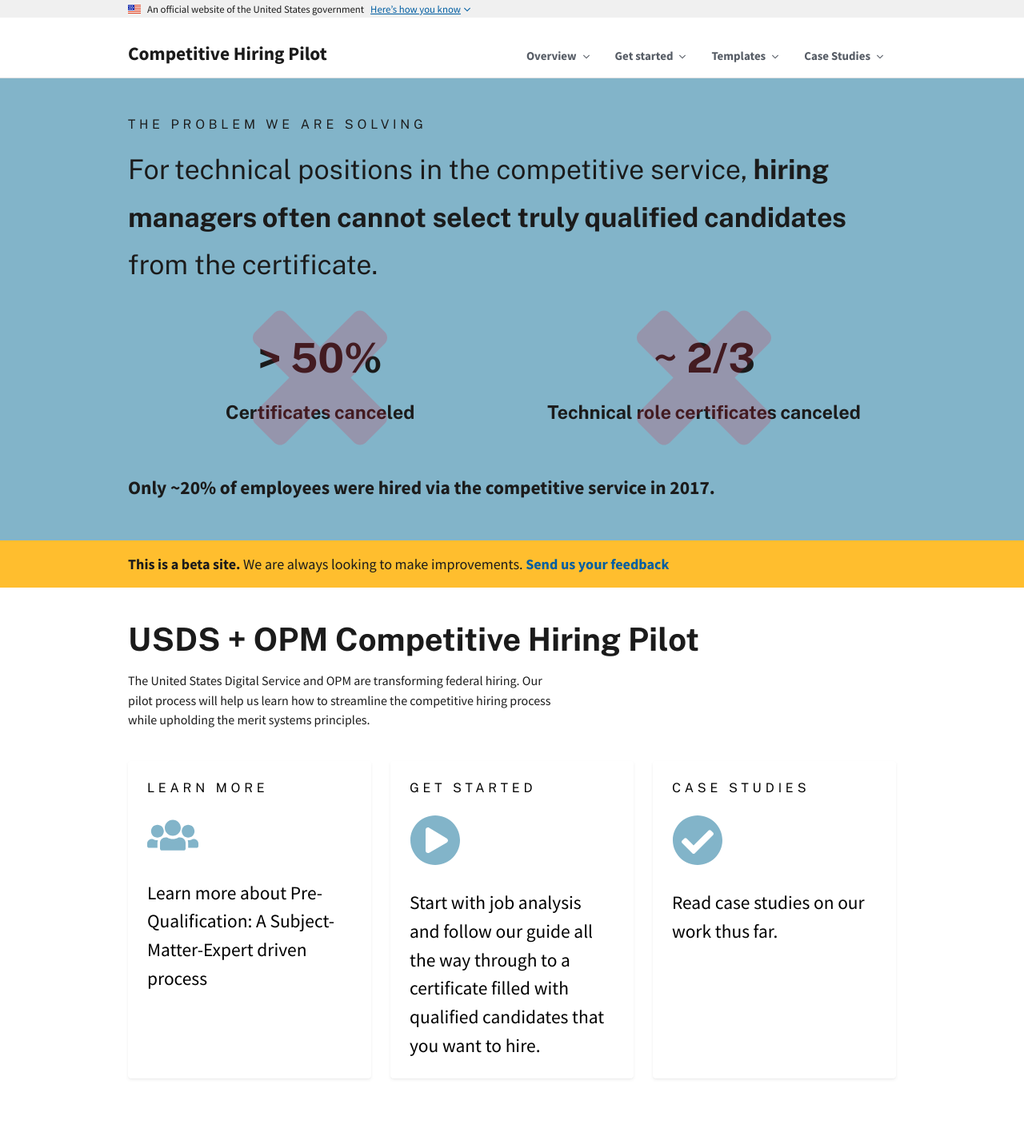
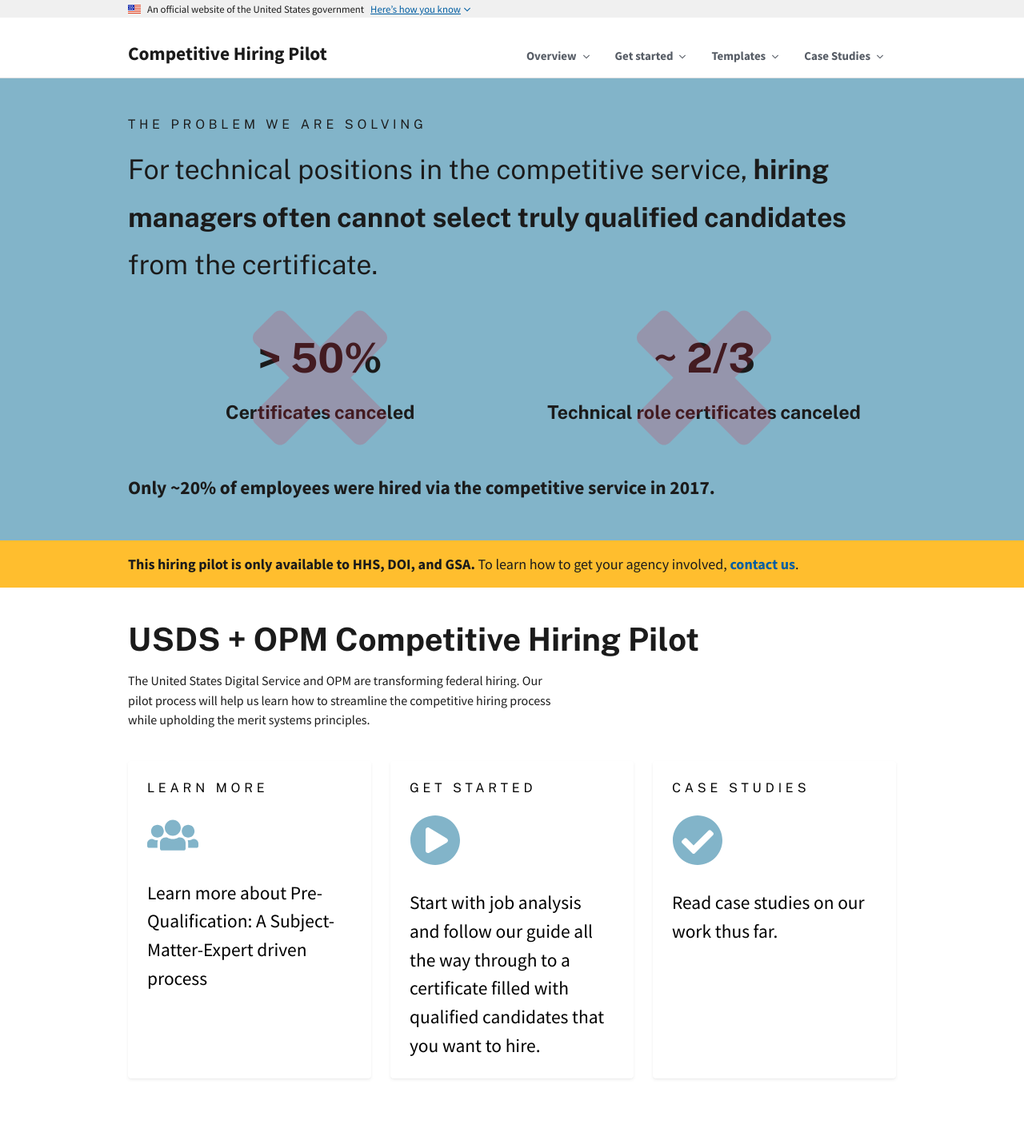
Before and after one commit to usds/SME-QA-Website, a Jekyll site: the page built from pages/home.html, in a window 1280 px wide. Shown: the whole page at 80% size. Built offline with Jekyll 4.4.1, drawn with Linux system fonts in a browser that asks for light colours.

Commit message:
Updates banner text and adds a new template

```diff
--- a/_includes/_banner-beta.html
+++ b/_includes/_banner-beta.html
@@ -1,5 +1,5 @@
 <div class="chp-banner--beta u-background-color--gold u-padding-y--2">
   <div class="chp-banner--beta__body">
-    <p class="chp-banner--beta__text"><strong>This is a beta site.</strong> We are always looking to make improvements. <a href="https://github.com/labopm/competitive-hiring-pilot/issues/new/choose" class="chp-banner--beta__link">Send us your feedback</a></p>
+    <p class="chp-banner--beta__text"><strong>This hiring pilot is only available to HHS, DOI, and GSA.</strong> To learn how to get your agency involved, <a href="https://github.com/labopm/competitive-hiring-pilot/issues/new/choose" class="chp-banner--beta__link">contact us</a>.</p>
   </div>
 </div>
```
